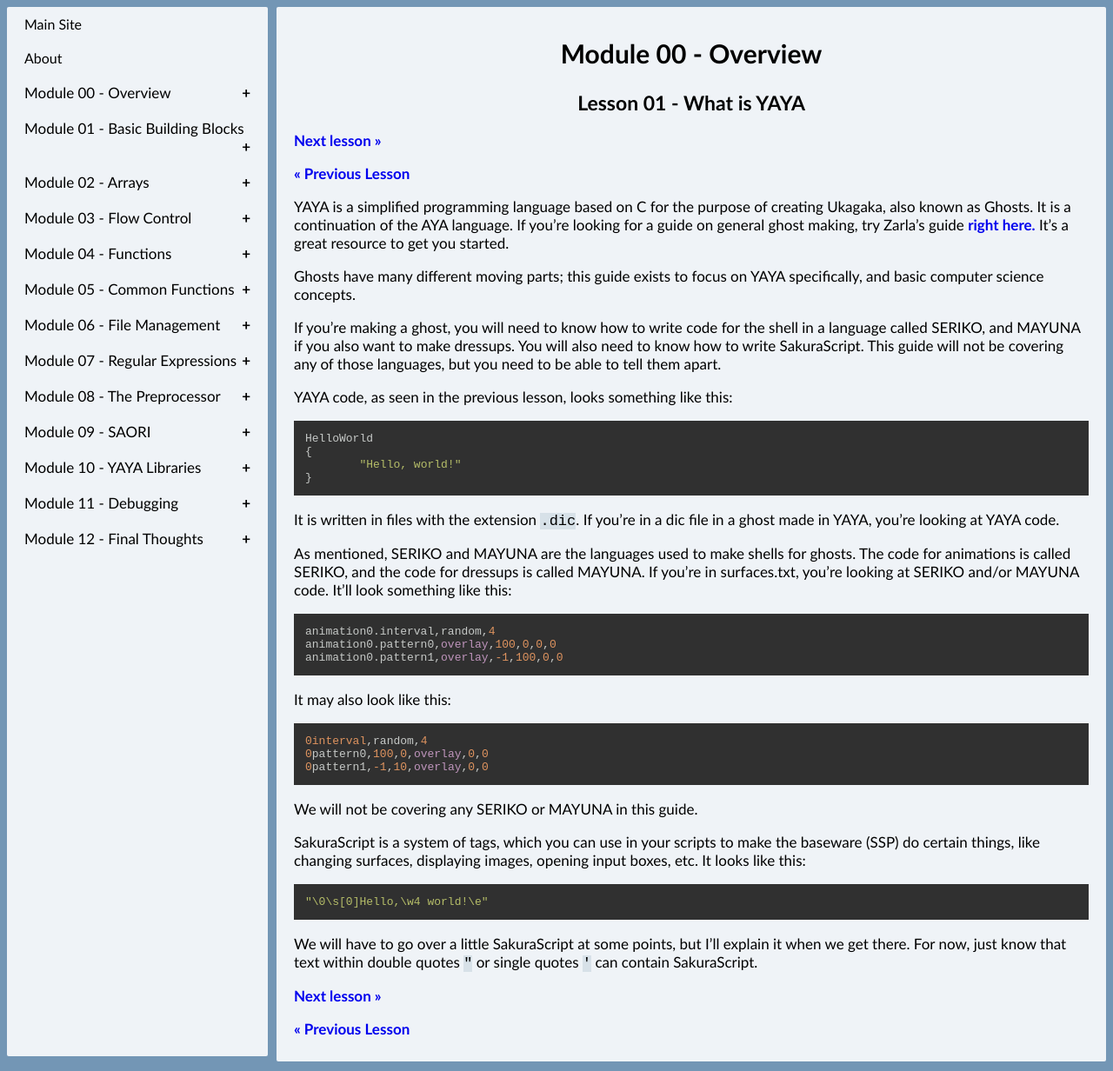
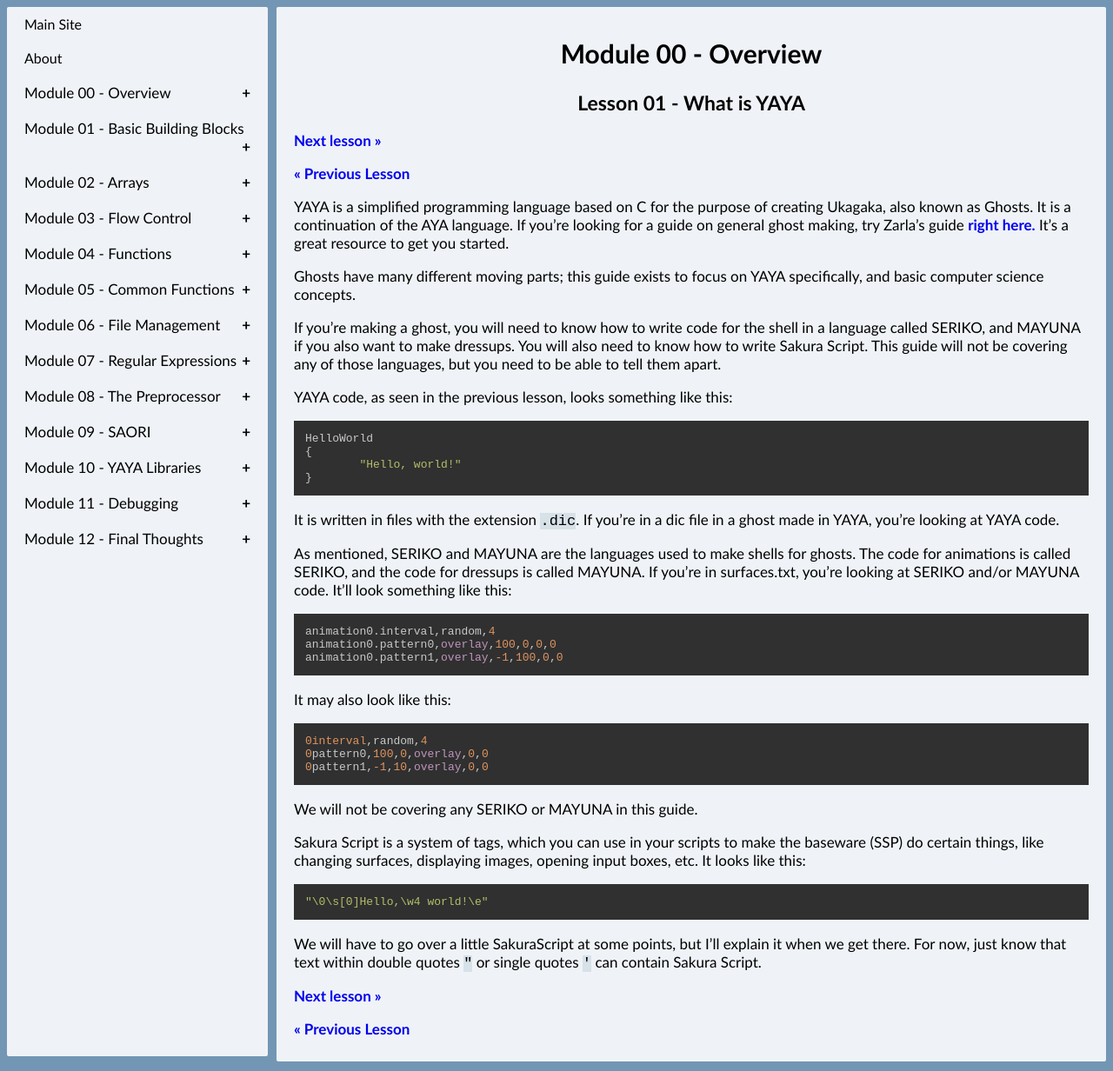
Before and after one commit to Zichqec/YAYA_Fundamentals, a Jekyll site: the page built from module_00_overview/01_what_is_yaya.md, in a window 1280 px wide and 1232 px high. Shown: the whole window at 87% size. Built offline with Jekyll 4.4.1, drawn with Linux system fonts in a browser that asks for light colours; our own code applies the rules of GitHub Pages for plain Markdown files.

Commit message:
Space Sakura Script

````diff
--- a/module_00_overview/01_what_is_yaya.md
+++ b/module_00_overview/01_what_is_yaya.md
@@ -10,7 +10,7 @@ YAYA is a simplified programming language based on C for the purpose of creating
 
 Ghosts have many different moving parts; this guide exists to focus on YAYA specifically, and basic computer science concepts.
 
-If you're making a ghost, you will need to know how to write code for the shell in a language called SERIKO, and MAYUNA if you also want to make dressups. You will also need to know how to write SakuraScript. This guide will not be covering any of those languages, but you need to be able to tell them apart.
+If you're making a ghost, you will need to know how to write code for the shell in a language called SERIKO, and MAYUNA if you also want to make dressups. You will also need to know how to write Sakura Script. This guide will not be covering any of those languages, but you need to be able to tell them apart.
 
 YAYA code, as seen in the previous lesson, looks something like this:
 
@@ -41,13 +41,13 @@ It may also look like this:
 
 We will not be covering any SERIKO or MAYUNA in this guide.
 
-SakuraScript is a system of tags, which you can use in your scripts to make the baseware (SSP) do certain things, like changing surfaces, displaying images, opening input boxes, etc. It looks like this:
+Sakura Script is a system of tags, which you can use in your scripts to make the baseware (SSP) do certain things, like changing surfaces, displaying images, opening input boxes, etc. It looks like this:
 
 ```
 "\0\s[0]Hello,\w4 world!\e"
 ```
 
-We will have to go over a little SakuraScript at some points, but I'll explain it when we get there. For now, just know that text within double quotes `"` or single quotes `'` can contain SakuraScript.
+We will have to go over a little SakuraScript at some points, but I'll explain it when we get there. For now, just know that text within double quotes `"` or single quotes `'` can contain Sakura Script.
 
 [Next lesson >>](../module_00_overview/02_initial_setup.md)
 
````
Also changed, not shown: module_06_file_management/00_opening_and_closing_files.md (+1 -1 lines), module_06_file_management/02_writing_files.md (+1 -1 lines), module_07_regular_expressions/02_metacharacters.md (+2 -2 lines), module_10_yaya_libraries/00_yaya_as_shiori.md (+1 -1 lines).
